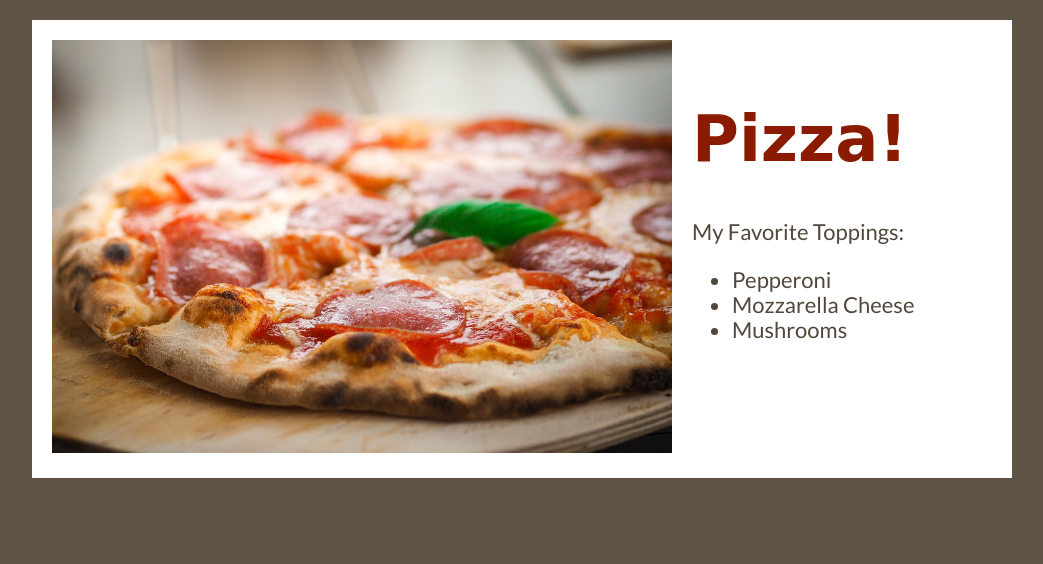
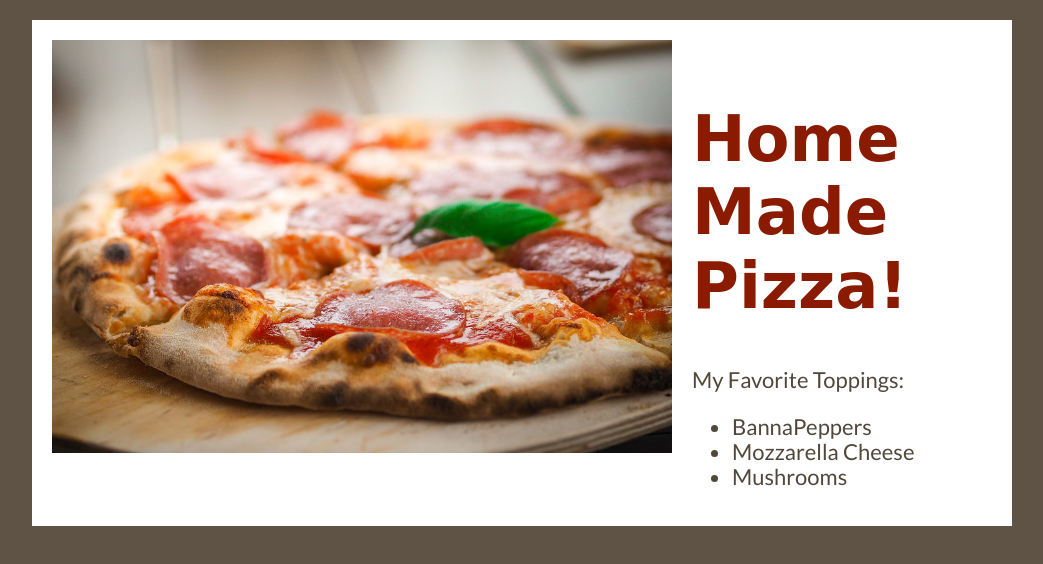
Before and after one commit to aravindkonda9/FirstRepo, a plain HTML site: page index.html in a window 1280 px wide. Shown: the whole page, without its empty margins (118-1161 px from the left). Drawn offline with nearby package versions, Linux system fonts and the light colour scheme; a web font is replaced by a local one.

Commit message:
Tile change

```diff
--- a/index.html
+++ b/index.html
@@ -19,10 +19,10 @@
     <img src="images/pizza.jpg" alt="Pizza with pepperoni and cheese." />
   </div>
   <div class="textContainer">
-    <h1>Pizza!</h1>
+    <h1>Home Made Pizza!</h1>
     <p>My Favorite Toppings: </p>
     <ul>
-      <li>Pepperoni</li>
+      <li>BannaPeppers</li>
       <li>Mozzarella Cheese</li>
       <li>Mushrooms</li>
     </ul>
```
